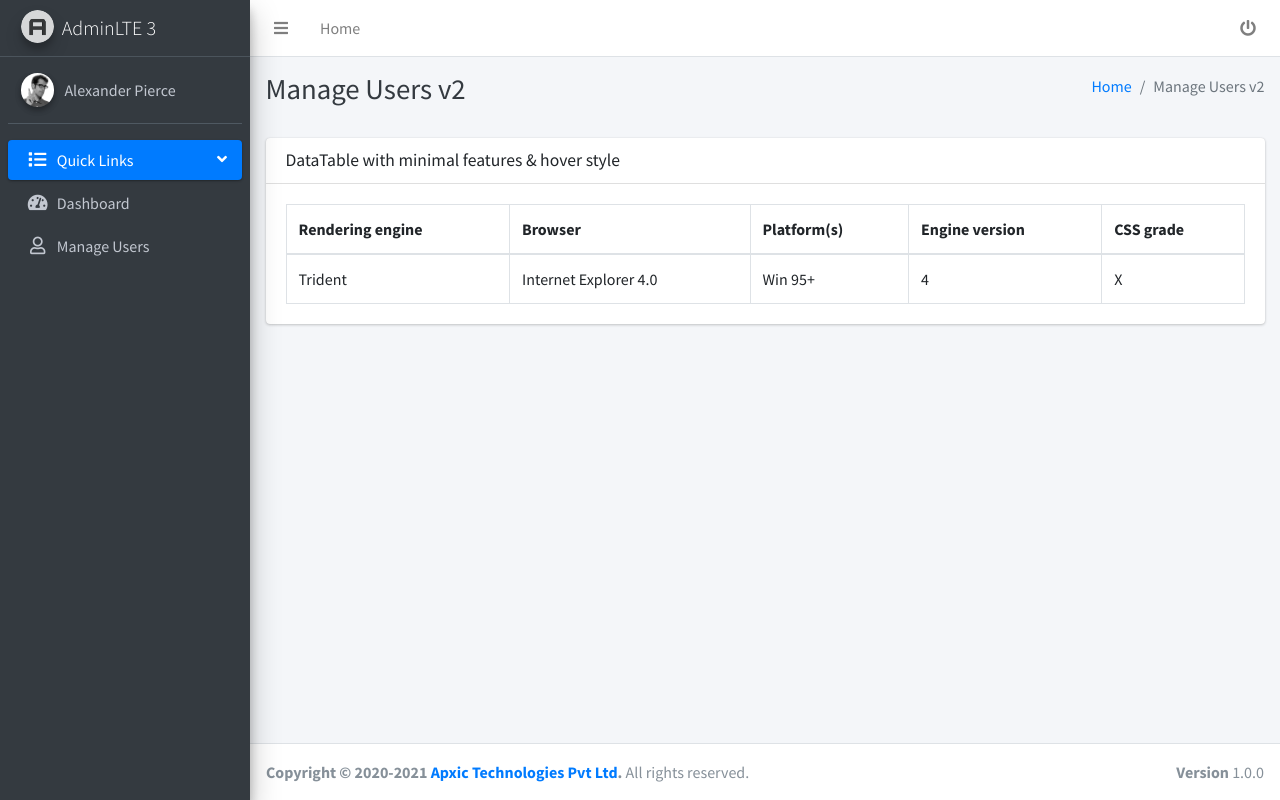
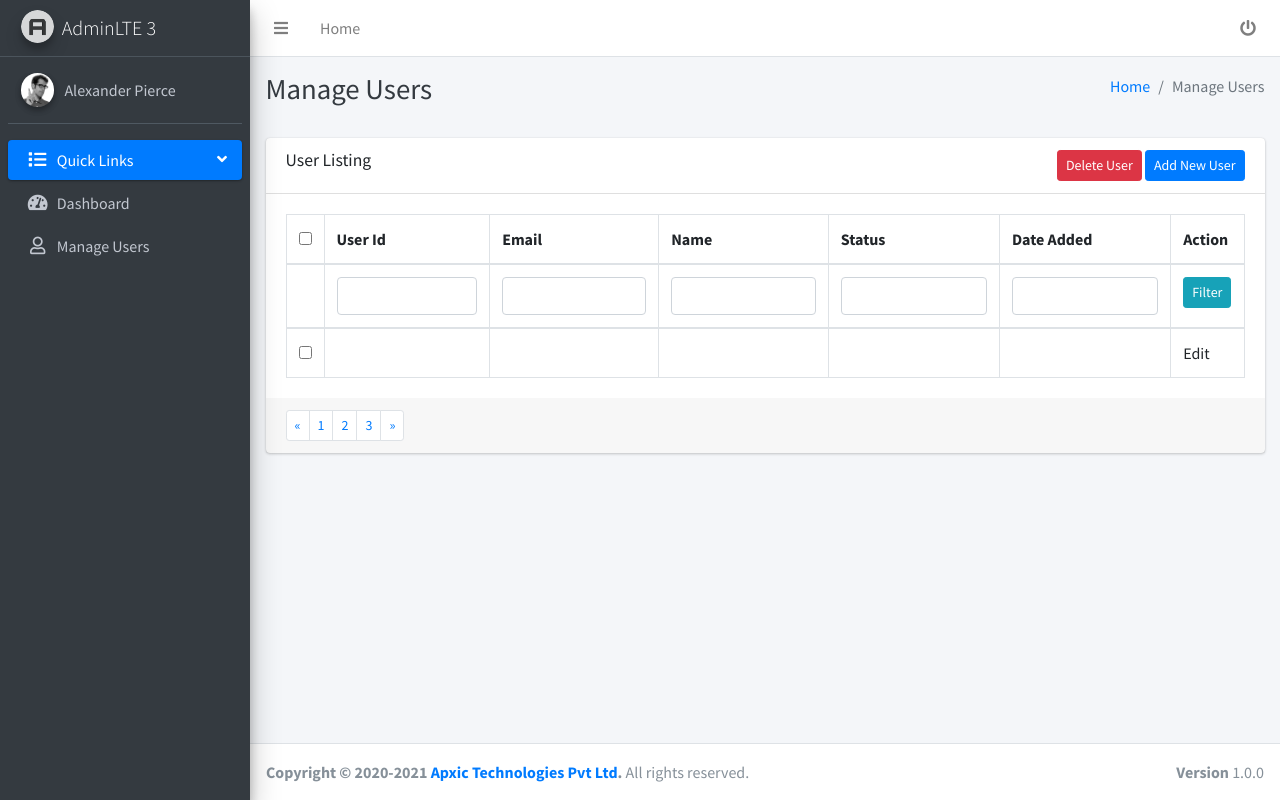
Before and after one commit to ashwanik88/adminlte-feb-2021, a PHP site: page /admin/manage_users.php in a window 1280 px wide. Run offline with PHP 8.4, Linux system fonts and the light colour scheme; the visitor is signed in with stand-in values (Sample User, id 1); tables that the repository leaves empty or names only in its code hold one stand-in row (values such as "Sample post"); data that the repository does not hold is empty; some libraries are stand-ins or nearby versions.

Commit message:
User listing added

```diff
--- a/admin/common/htmlstart.php
+++ b/admin/common/htmlstart.php
@@ -5,7 +5,7 @@
   <meta name="viewport" content="width=device-width, initial-scale=1">
   <meta http-equiv="x-ua-compatible" content="ie=edge">
 
-  <title>AdminLTE 3 | Dashboard 2</title>
+  <title><?php echo $document_title; ?></title>
 
   <!-- Font Awesome Icons -->
   <link rel="stylesheet" href="plugins/fontawesome-free/css/all.min.css">
--- a/admin/include/startup.php
+++ b/admin/include/startup.php
@@ -3,3 +3,5 @@ session_start();
 require_once('../config.php');
 require_once('db.php');
 require_once('function.php');
+
+$document_title = 'Admin Panel';
--- a/admin/library/dashboard_lib.php
+++ b/admin/library/dashboard_lib.php
@@ -1 +1,3 @@
 <?php checkUserLogin();
+
+$document_title = 'Dashboard';
--- a/admin/library/manage_user_lib.php
+++ b/admin/library/manage_user_lib.php
@@ -1 +1,14 @@
  <?php checkUserLogin();
+
+ $document_title = 'Manage Users';
+
+ $sql = "SELECT * FROM ". DB_PREFIX ."users";
+
+ $rs = mysqli_query($conn, $sql);
+
+ $data_users = array();
+ if(mysqli_num_rows($rs)){
+	 while($rec = mysqli_fetch_assoc($rs)){
+		 $data_users[] = $rec;
+	 }
+ }
--- a/admin/manage_users.php
+++ b/admin/manage_users.php
@@ -11,12 +11,12 @@
       <div class="container-fluid">
         <div class="row mb-2">
           <div class="col-sm-6">
-            <h1 class="m-0 text-dark">Manage Users v2</h1>
+            <h1 class="m-0 text-dark">Manage Users</h1>
           </div><!-- /.col -->
           <div class="col-sm-6">
             <ol class="breadcrumb float-sm-right">
               <li class="breadcrumb-item"><a href="#">Home</a></li>
-              <li class="breadcrumb-item active">Manage Users v2</li>
+              <li class="breadcrumb-item active">Manage Users</li>
             </ol>
           </div><!-- /.col -->
         </div><!-- /.row -->
@@ -37,34 +37,68 @@
 
 <div class="card">
               <div class="card-header">
-                <h3 class="card-title">DataTable with minimal features & hover style</h3>
+                <h3 class="card-title">User Listing</h3>
+				<div class="float-right">
+					<a class="btn btn-danger btn-sm" href="#">Delete User</a>
+					<a class="btn btn-primary btn-sm" href="form_user.php">Add New User</a>
+				</div>
               </div>
               <!-- /.card-header -->
               <div class="card-body">
                 <table id="example2" class="table table-bordered table-hover">
                   <thead>
                   <tr>
-                    <th>Rendering engine</th>
-                    <th>Browser</th>
-                    <th>Platform(s)</th>
-                    <th>Engine version</th>
-                    <th>CSS grade</th>
+                    <!-- <th width="10"><input type="checkbox" class="chkAll" onclick="($(this).is(':checked'))?$('.chk').attr('checked', true):$('.chk').attr('checked', false);" /></th>-->
+                    <th width="10"><input type="checkbox" class="chkAll" onclick="$('.chk').attr('checked', $('.chkAll').is(':checked'));" /></th>
+                    <th>User Id</th>
+                    <th>Email</th>
+                    <th>Name</th>
+                    <th>Status</th>
+                    <th>Date Added</th>
+                    <th>Action</th>
                   </tr>
+				  <tr>
+					<td></td>
+					<td><input type="text" class="form-control" /></td>
+					<td><input type="text" class="form-control" /></td>
+					<td><input type="text" class="form-control" /></td>
+					<td><input type="text" class="form-control" /></td>
+					<td><input type="text" class="form-control" /></td>
+					<td><input type="button" class="btn btn-sm btn-info" value="Filter" /></td>
+				  </tr>
                   </thead>
                   <tbody>
-                  <tr>
-                    <td>Trident</td>
-                    <td>Internet
-                      Explorer 4.0
-                    </td>
-                    <td>Win 95+</td>
-                    <td> 4</td>
-                    <td>X</td>
-                  </tr>
+                  <?php if(sizeof($data_users)){ ?>
+					<?php foreach($data_users as $data_user){ ?>
+						<tr>
+							<td><input type="checkbox" class="chk" /></td>
+							<td><?php echo $data_user['user_id']; ?></td>
+							<td><?php echo $data_user['email']; ?></td>
+							<td><?php echo $data_user['firstname']; ?> <?php echo $data_user['lastname']; ?></td>
+							<td><?php echo $data_user['status']; ?></td>
+							<td><?php echo $data_user['date_added']; ?></td>
+							<td>Edit</td>
+						</tr>
+					<?php } ?>
+				  <?php }else{ ?>
+					<tr><td colspan="6">No record found!</tr>
+				  <?php } ?>
 				  </tbody>
                 </table>
+
+
               </div>
               <!-- /.card-body -->
+
+			  <div class="card-footer clearfix">
+                <ul class="pagination pagination-sm m-0 float-left">
+                  <li class="page-item"><a class="page-link" href="#">«</a></li>
+                  <li class="page-item"><a class="page-link" href="#">1</a></li>
+                  <li class="page-item"><a class="page-link" href="#">2</a></li>
+                  <li class="page-item"><a class="page-link" href="#">3</a></li>
+                  <li class="page-item"><a class="page-link" href="#">»</a></li>
+                </ul>
+              </div>
             </div>
             <!-- /.card -->
 
@@ -72,6 +106,8 @@
           <!-- /.col -->
 
         </div>
+
+
         <!-- /.row -->
       </div><!--/. container-fluid -->
     </section>
```
